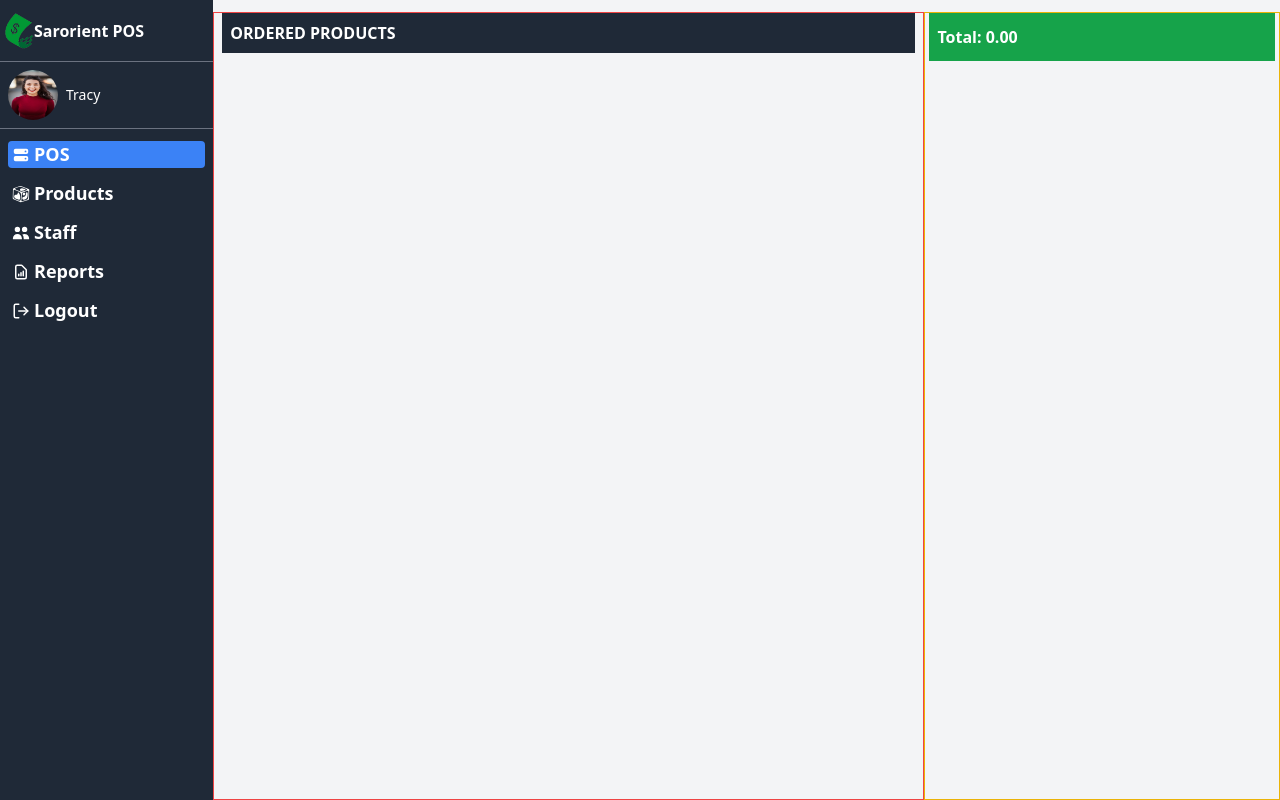
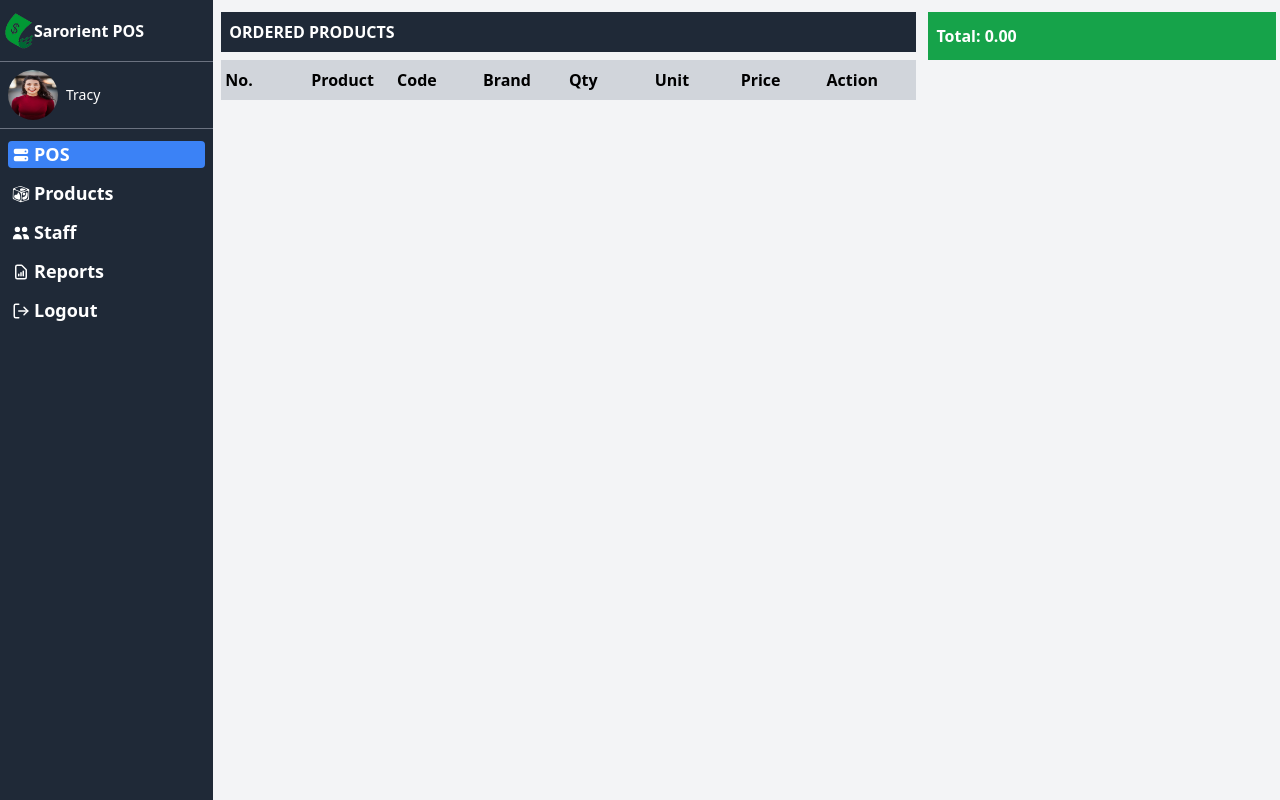
Before and after one commit to saretoduncan/sarorient-pos, a Next.js app: page /main/pos in a window 1280 px wide. Built offline with nearby package versions, Linux system fonts and the light colour scheme.

Commit message:
modify pos page

```diff
--- /dev/null
+++ b/app/components/Ordered_products.tsx
@@ -0,0 +1,19 @@
+export default function Ordered_products() {
+  return (
+    <>
+      <section className="grid grid-cols-8 bg-gray-300 mt-2 px-1 py-2 font-bold">
+      <div>No.</div>
+        <div>Product</div>
+        <div>Code</div>
+        <div>Brand</div>
+        <div>Qty</div>
+        <div>Unit</div>
+        <div>Price</div>
+        <div>Action</div>
+      </section>
+      <section>
+
+      </section>
+    </>
+  );
+}
--- a/app/main/pos/page.tsx
+++ b/app/main/pos/page.tsx
@@ -1,19 +1,20 @@
+import Ordered_products from "@/app/components/Ordered_products";
 import React from "react";
 
 const page = () => {
   return (
     <>
       <main className="grid grid-cols-6 h-screen pt-3">
-        <section className="col-span-4 border border-red-500 px-2">
+        <section className="col-span-4  px-2">
           <div className="bg-gray-800 ps-2 py-2">
             <h4 className="text-white font-bold">ORDERED PRODUCTS</h4>
           </div>
+          <Ordered_products />
         </section>
-        <section className="col-span-2 border border-yellow-500 px-1 ">
+        <section className="col-span-2  px-1 ">
           <div className="ps-2 py-3 bg-green-600">
-             <h5 className="text-white font-bold">Total: 0.00</h5>
+            <h5 className="text-white font-bold">Total: 0.00</h5>
           </div>
-
         </section>
       </main>
     </>
```
